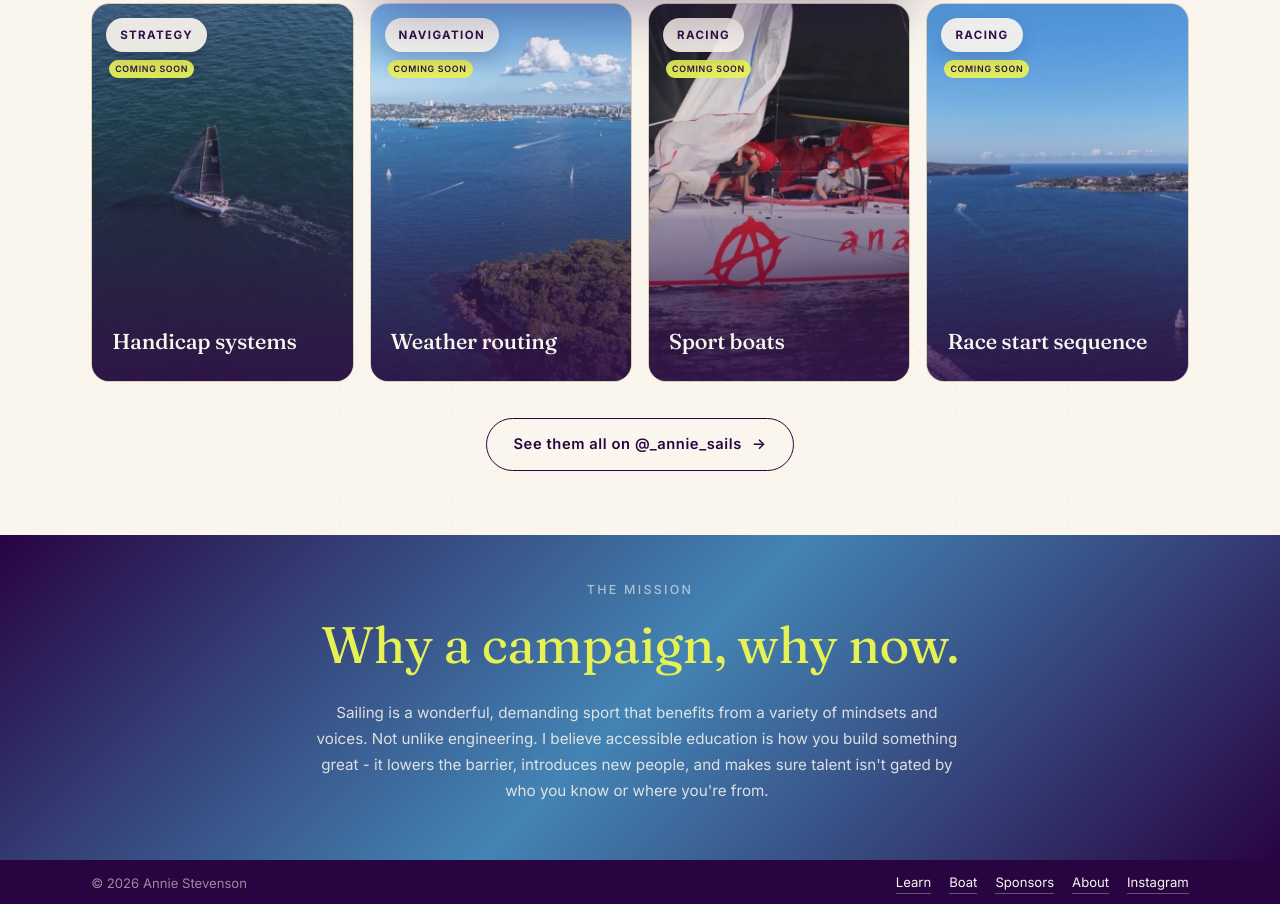
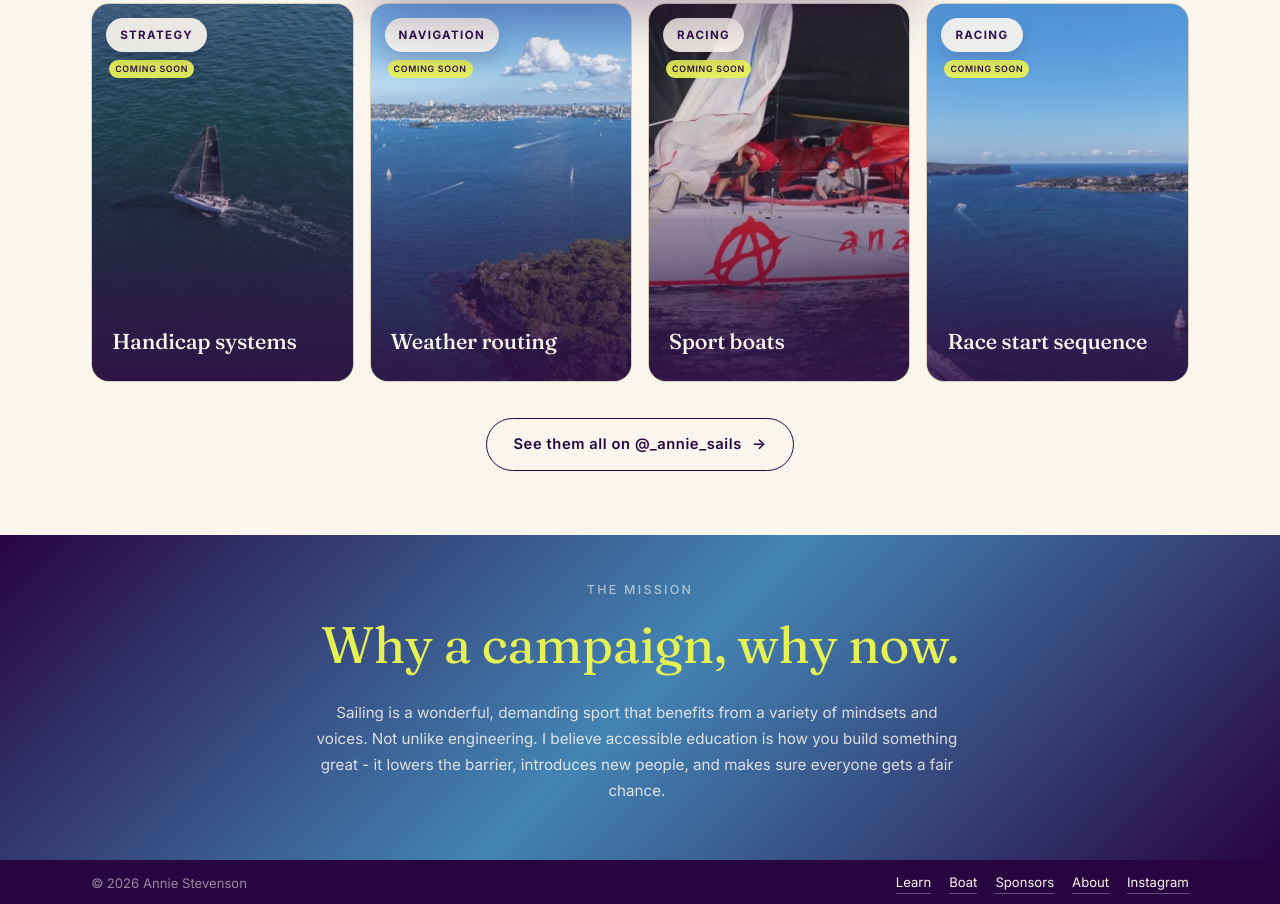
Before and after one commit to annie-stevenson/annie-sails, a plain HTML site: page index.html in a window 1280 px wide. Shown: the part 1293-2197 px from the top of the page. Drawn offline with Linux system fonts and the light colour scheme.

Commit message:
Pushing recent changes

```diff
--- a/index.html
+++ b/index.html
@@ -279,7 +279,7 @@
   <div class="wrap-narrow">
     <span class="eyebrow" style="color: rgba(250,246,238,0.6);">The mission</span>
     <h2 class="mt-sm" style="color: var(--chartreuse);">Why a campaign, why now.</h2>
-    <p class="mt-md" style="color: rgba(250,246,238,0.85); font-size: 0.95rem; line-height: 1.7;">Sailing is a wonderful, demanding sport that benefits from a variety of mindsets and voices. Not unlike engineering. I believe accessible education is how you build something great - it lowers the barrier, introduces new people, and makes sure talent isn't gated by who you know or where you're from.</p>
+    <p class="mt-md" style="color: rgba(250,246,238,0.85); font-size: 0.95rem; line-height: 1.7;">Sailing is a wonderful, demanding sport that benefits from a variety of mindsets and voices. Not unlike engineering. I believe accessible education is how you build something great - it lowers the barrier, introduces new people, and makes sure everyone gets a fair chance.</p>
     </div>
 </section>
 
```
